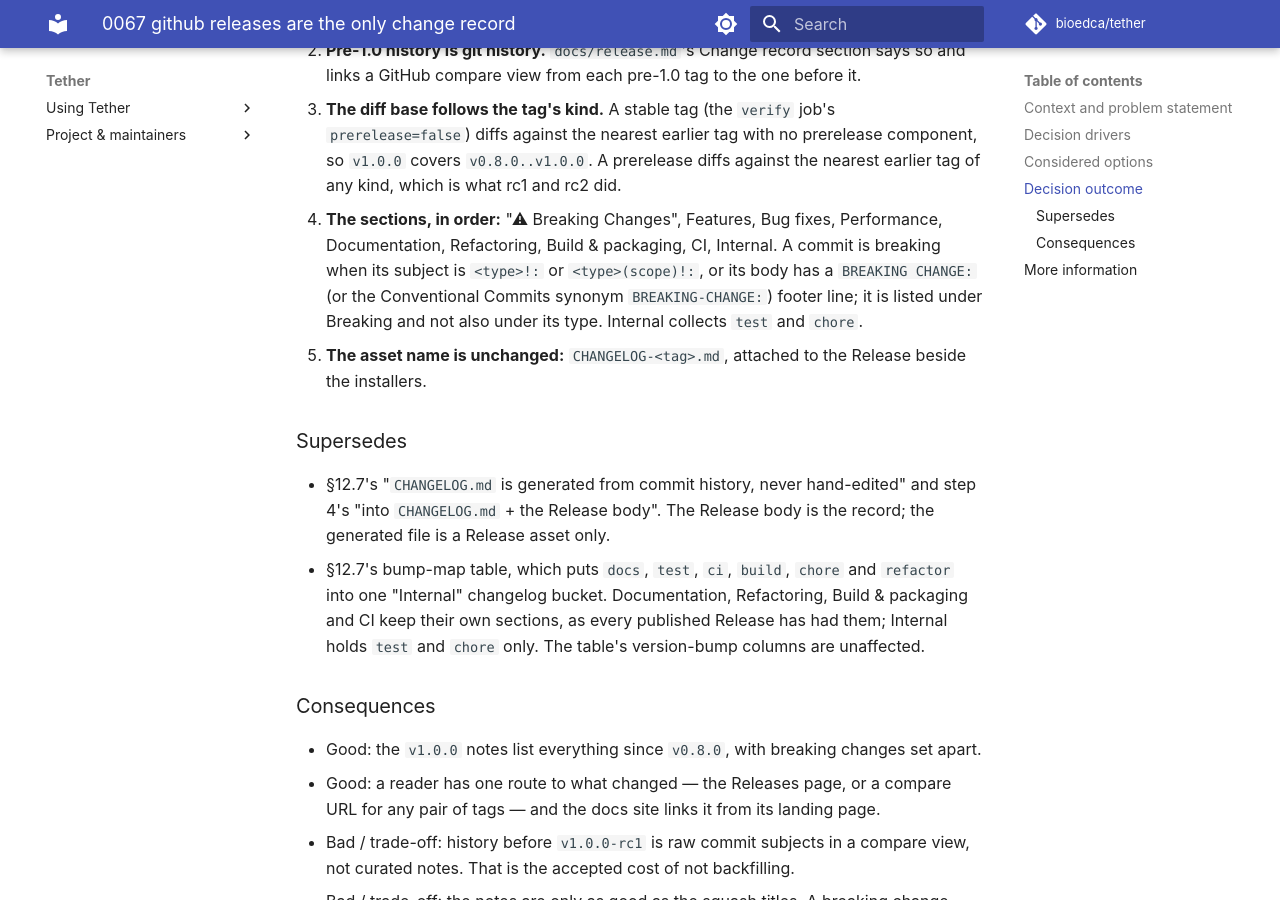
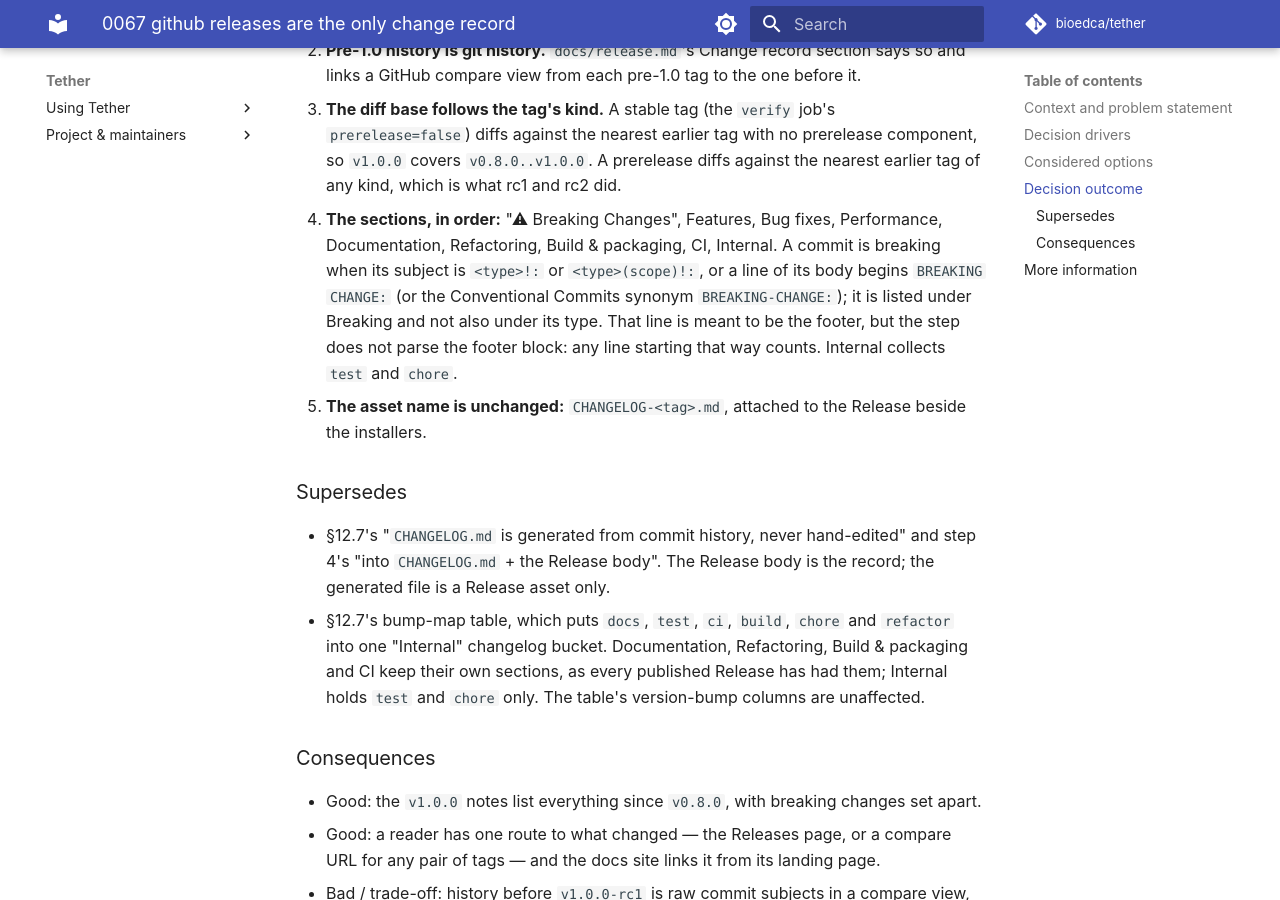
Before and after one commit to bioedca/tether, an MkDocs documentation site: the page built from docs/adr/0067-github-releases-are-the-only-change-record.md, in a window 1280 px wide and 900 px high, scrolled down 1885 px. Built offline with MkDocs 1.6.1 and Material for MkDocs 9.7.7, drawn with Linux system fonts in a browser that asks for light colours; comment, search, counter and statistics services are not loaded; the version menu is left out.

Commit message:
fix(release): classify earlier tags with the release grammar itself
The verify job now exports its TAG_ERE as tag_ere, and the changelog step
excludes every tag the grammar rejects (and, for a stable tag, every tag with a
prerelease part) from the git describe lookup. The --match glob it replaces
still admitted near-matches such as v1.0.0junk. The test history carries
checkpoint and v1.0.0junk where each would be the nearest base, and the grammar
stays declared once (#380).

The release docs, ADR-0067 and the step comment now say what the step does
with BREAKING CHANGE: lines: any line beginning that way counts, since the
footer block is not parsed.

Answers Codex's review of 6a8b9a5 on #533 (refs #182).

```diff
--- a/docs/adr/0067-github-releases-are-the-only-change-record.md
+++ b/docs/adr/0067-github-releases-are-the-only-change-record.md
@@ -72,9 +72,10 @@
    rc1 and rc2 did.
 4. **The sections, in order:** "⚠ Breaking Changes", Features, Bug fixes, Performance,
    Documentation, Refactoring, Build & packaging, CI, Internal. A commit is breaking when its
-   subject is `<type>!:` or `<type>(scope)!:`, or its body has a `BREAKING CHANGE:` (or the
-   Conventional Commits synonym `BREAKING-CHANGE:`) footer line; it is listed under Breaking and not
-   also under its type. Internal collects `test` and `chore`.
+   subject is `<type>!:` or `<type>(scope)!:`, or a line of its body begins `BREAKING CHANGE:` (or
+   the Conventional Commits synonym `BREAKING-CHANGE:`); it is listed under Breaking and not also
+   under its type. That line is meant to be the footer, but the step does not parse the footer
+   block: any line starting that way counts. Internal collects `test` and `chore`.
 5. **The asset name is unchanged:** `CHANGELOG-<tag>.md`, attached to the Release beside the
    installers.
 
```
Also changed, not shown: docs/release.md (+3 -2 lines), 2 other files.
